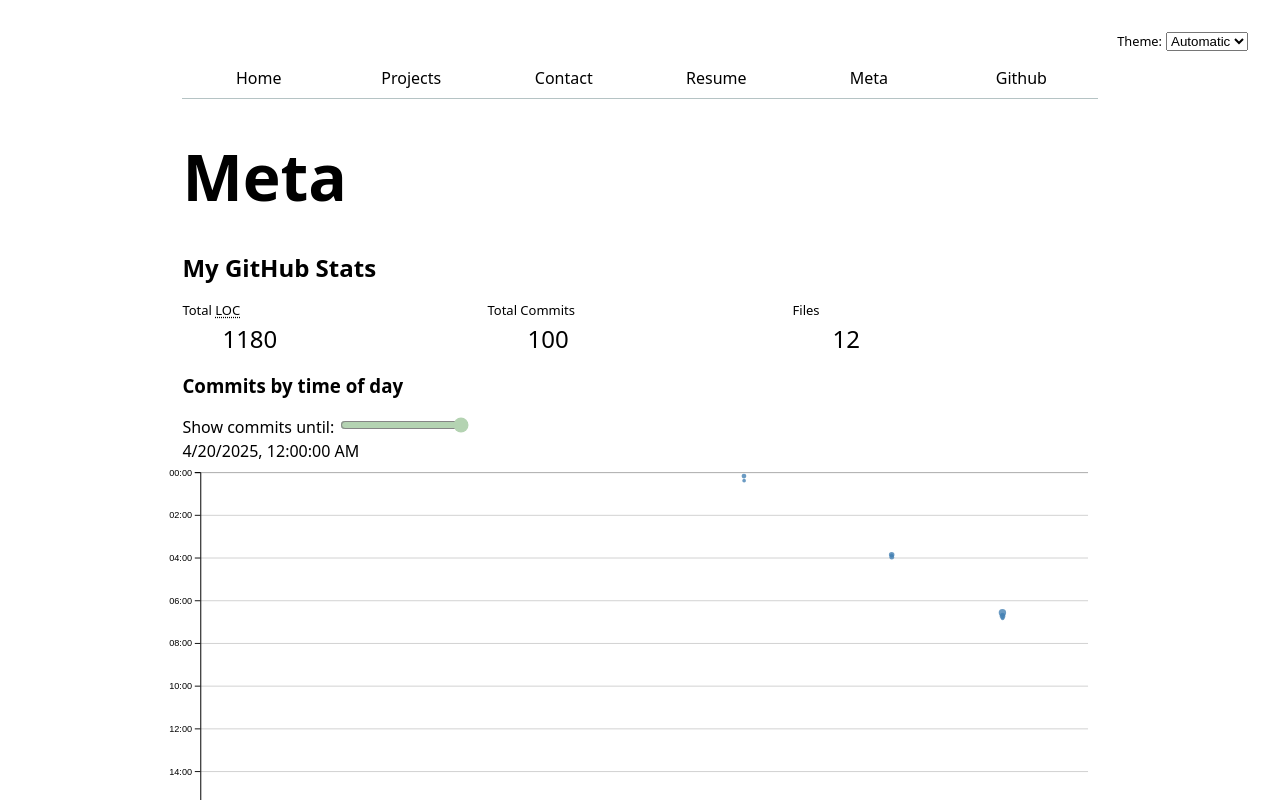
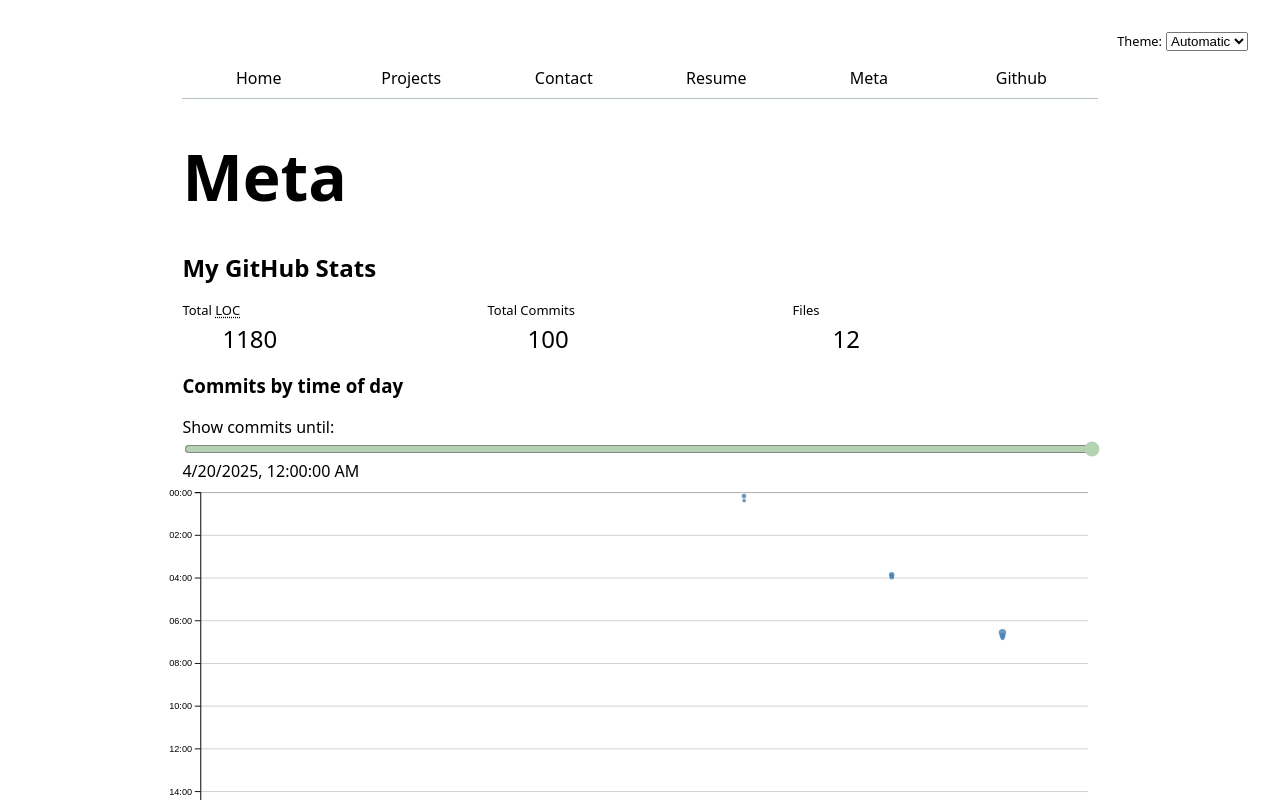
Before and after one commit to patrickxliu/my-portfolio, a SvelteKit app: page /meta in a window 1280 px wide. Shown: the top 800 px of the page. Built offline with nearby package versions, Linux system fonts and the light colour scheme.

Commit message:
formatting

```diff
--- a/src/routes/meta/+page.svelte
+++ b/src/routes/meta/+page.svelte
@@ -299,4 +299,12 @@
   .selected {
     fill: var(--color-accent);
   }
+  .slider {
+    width: 100vw;
+    max-width: 100%;
+    display: block;
+  }
+  time{
+    align-content: end;
+  }
 </style>
```
